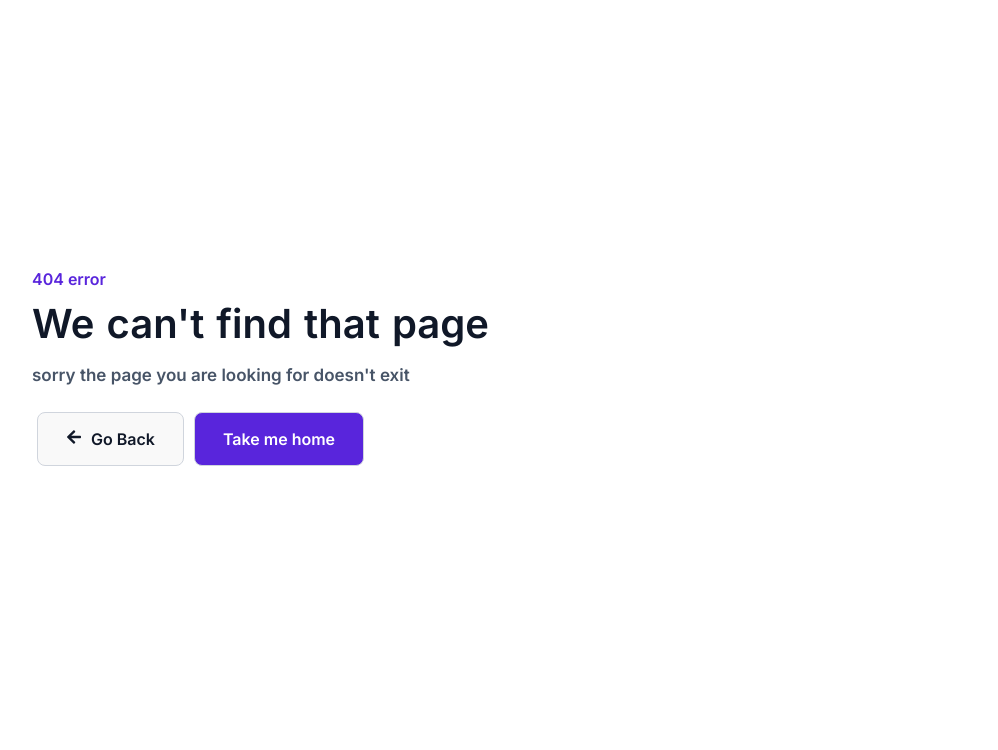
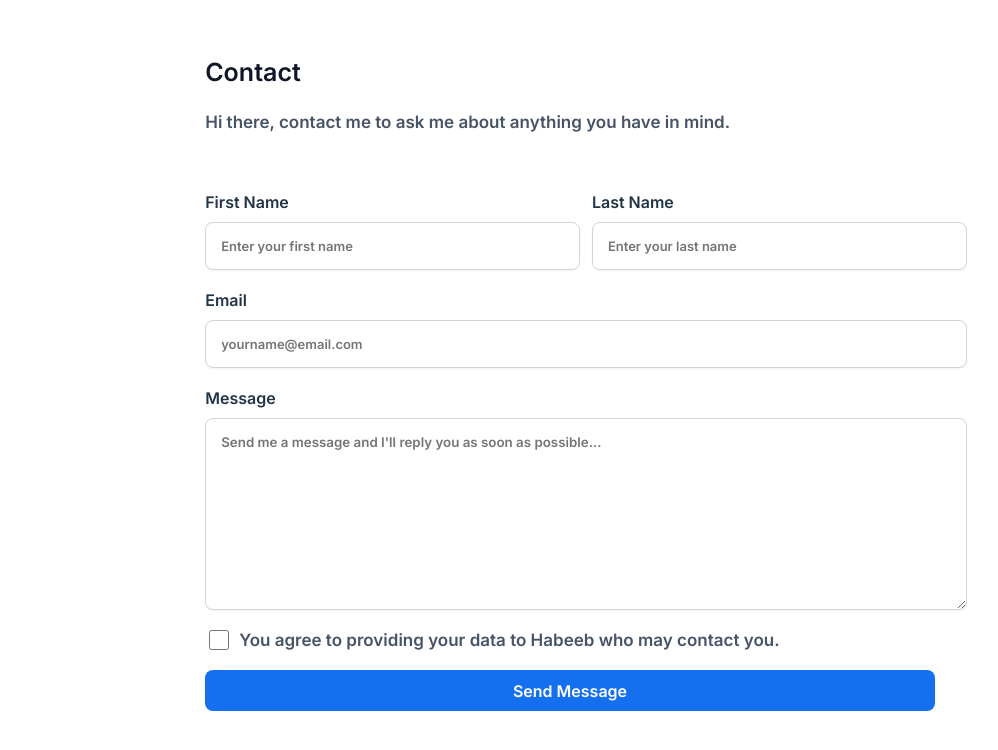
Before and after one commit to Tech-Genius/hng-task1, a React (Vite) app: page /contact in a window 1280 px wide. Before the commit this address had no page. Shown: the top 750 px of the page, without its empty margins (70-1068 px from the left). Built offline with nearby package versions, Linux system fonts and the light colour scheme; the HTML template or start-up script is replaced by a standard one.

Commit message:
feature:add contact page

```diff
--- a/src/App.jsx
+++ b/src/App.jsx
@@ -2,6 +2,7 @@ import { useState } from 'react'
 import reactLogo from './assets/react.svg'
 import './App.css'
 import Home from './components/Home'
+import Contact from './components/Contact'
 import { Route, Routes } from "react-router-dom";
 import NotFound from './components/404';
 function App() {
@@ -14,6 +15,7 @@ function App() {
 
         <Routes>
           <Route path='/' element={<Home />} />
+          <Route path='/contact' element={<Contact />} />
           <Route path='*' element={<NotFound />} />
         </Routes>
 
--- /dev/null
+++ b/src/components/Contact.jsx
@@ -0,0 +1,71 @@
+import './assets/css/Contact.css'
+import { Link } from 'react-router-dom'
+const Contact = () => {
+    return (
+        <div className="contact_page_wrapper">
+        <div className="contact">
+            <h3>Contact</h3>
+            <p>Hi there, contact me to ask me about anything you have in mind.</p>
+
+
+            <div className="form_wrapper">
+                <form action="">
+
+                    <div className="name">
+                        <div className="form_item" id='fname'>
+                            <label htmlFor="first_name">First Name</label>
+                            <input type="text" placeholder="Enter your first name" />
+                        </div>
+
+                        <div className="form_item" id='lname'>
+                        <label htmlFor="last_name">Last Name</label>
+                            <input type="text" placeholder="Enter your last name" />
+                        </div>
+                    </div>
+
+                    <div className="email">
+                        <div className="form_item">
+                        <label htmlFor="email">Email</label>
+                            <input type="email" placeholder="yourname@email.com" />
+                        </div>
+                    </div>
+
+                    <div className="message">
+
+                        <div className="form_item">
+                        <label htmlFor="message">Message</label>
+                            <textarea name="message" id="" cols="30" rows="10" placeholder="Send me a message and I'll reply you as soon as possible..."></textarea>
+                        </div>
+                    </div>
+
+
+                    <div className="data">
+                        <div className="form_item_checkbox">
+                            <input type="checkbox" className='checkbox' />
+                        </div>
+
+                        <div className="form_item">
+                            <p>You agree to providing your data to Habeeb who may contact you.</p>
+                        </div>
+                    </div>
+
+                    <div className="button">
+                        <div className="form_item">
+                            <button type="submit">Send Message</button>
+                        </div>
+                    </div>
+
+                </form>
+            </div>
+
+        </div>
+
+
+        </div>
+
+
+
+    )
+}
+
+export default Contact
--- a/src/components/Home.jsx
+++ b/src/components/Home.jsx
@@ -4,6 +4,7 @@ import github from './assets/images/github.png'
 import './assets/css/Home.css'
 import zuri_logo from './assets/images/zuri_intern_logo.png'
 import I4G_logo from './assets/images/I4G.png'
+import { Link } from 'react-router-dom'
 
 
 
@@ -26,6 +27,8 @@ const Home = () => {
                 <a href="https://books.zuri.team/python-for-beginners?ref_id=Coderender" target='_blank'><p>Python Books</p></a>
                 <a href="https://background.zuri.team" id='pitch' target='_blank'><p>Background Check for Code</p></a>
                 <a href="https://books.zuri.team/design-rules" target='_blank' id='book_design'><p>Design Books</p></a>
+                <a href="/contact" id='book_design'><p>Contact Me</p></a>
+
 
             </div>
 
--- /dev/null
+++ b/src/components/assets/css/Contact.css
@@ -0,0 +1,142 @@
+.contact_page_wrapper{
+    display: grid;
+}
+.contact{
+    text-align: start;
+    width: 60%;
+    justify-self: center;
+}
+
+.contact h3{
+    font-size: 25px;
+    color:  #101828;
+    font-family: 'Inter', sans-serif;
+}
+.contact p{
+    color: #475467;
+    font-size: 17px;
+    font-weight: lighter;
+    font-family: 'Inter', sans-serif;
+}
+
+
+.form_wrapper{
+    margin-top: 50px;
+}
+
+.name{
+    display: flex;
+    flex-wrap: wrap;
+    justify-content: space-between !important;
+}
+.name .form_item{
+    min-width: 47%;
+}
+
+.form_item{
+    display: grid;
+    padding: 10px 0px;
+    width: auto;
+}
+
+.form_item input{
+    width: 100% ;
+    padding: 15px;
+    border: 1px solid #D0D5DD;
+    box-shadow: 0px 1px 2px rgba(16, 24, 40, 0.05);
+    border-radius: 8px;
+    outline: none;
+    background-color:  #FFFFFF;
+    color: #667085;
+    font-family: 'Inter', sans-serif;
+    font-weight: 400;
+    font-size: 13px;
+
+}
+.form_item input:focus{
+border: 1px solid #1570EF;
+}
+
+.form_item textarea{
+    width: 100%;
+    padding: 15px;
+    border: 1px solid #D0D5DD;
+    box-shadow: 0px 1px 2px rgba(16, 24, 40, 0.05);
+    border-radius: 8px;
+    outline: none;
+    background-color:  #FFFFFF;
+    color: #667085;
+    font-family: 'Inter', sans-serif;
+    font-weight: 400;
+}
+
+.form_item label{
+    margin-bottom: 10px;
+    font-family: 'Inter', sans-serif;
+}
+
+
+.data{
+    display: flex;
+    place-items: center;
+}
+.data p{
+    margin: 0;
+    color: #475467;
+    font-size: 17px;
+    font-weight: lighter;
+}
+.data input.checkbox{
+    height: 20px;
+    width: 20px;
+    margin-right: 10px;
+}
+
+.contact .button button{
+    background-color: #1570EF;
+    color: white;
+    font-family: 'Inter', sans-serif;
+}
+
+
+
+
+
+
+
+
+
+
+
+
+
+
+
+
+@media screen and (max-width:1100px){
+    .contact{
+        width: 80%;
+    }
+}
+
+@media screen and (max-width:767px){
+    .contact{
+        width: 95%;
+        justify-self: center;
+    }
+
+    .name{
+        display: grid;
+        grid-template-columns: 1fr;
+    }
+    .name .form_item{
+       width: 100%;
+    }
+
+    .form_item input, .form_item textarea{
+        width: auto ;
+    }
+
+
+
+}
```
Also changed, not shown: vite.config.js.timestamp-1667478317010.mjs (added, +10 -0 lines).
